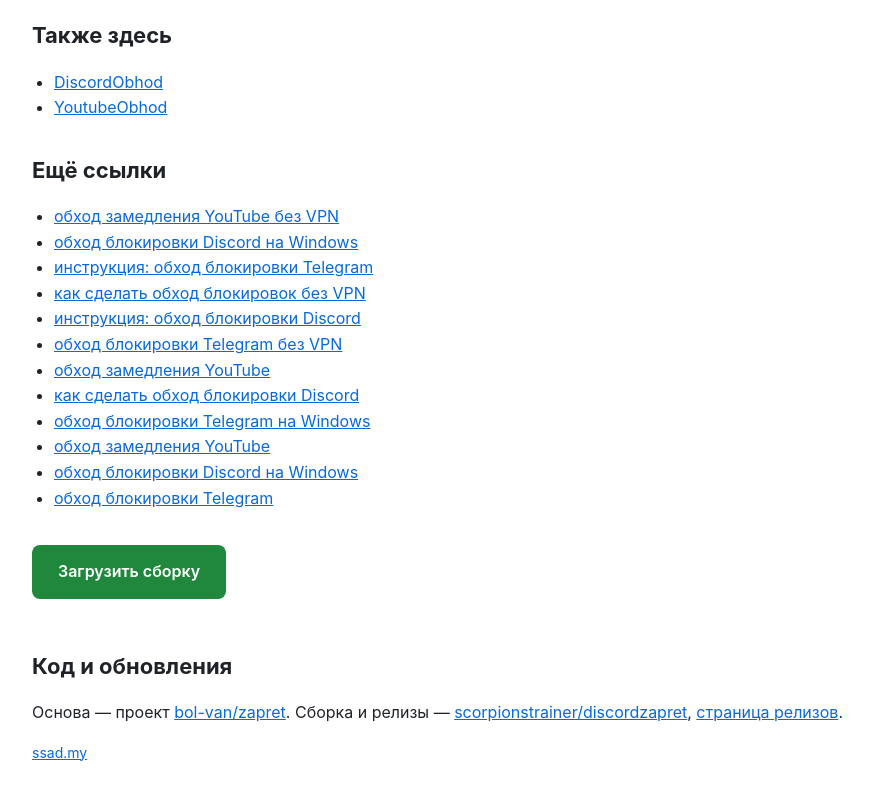
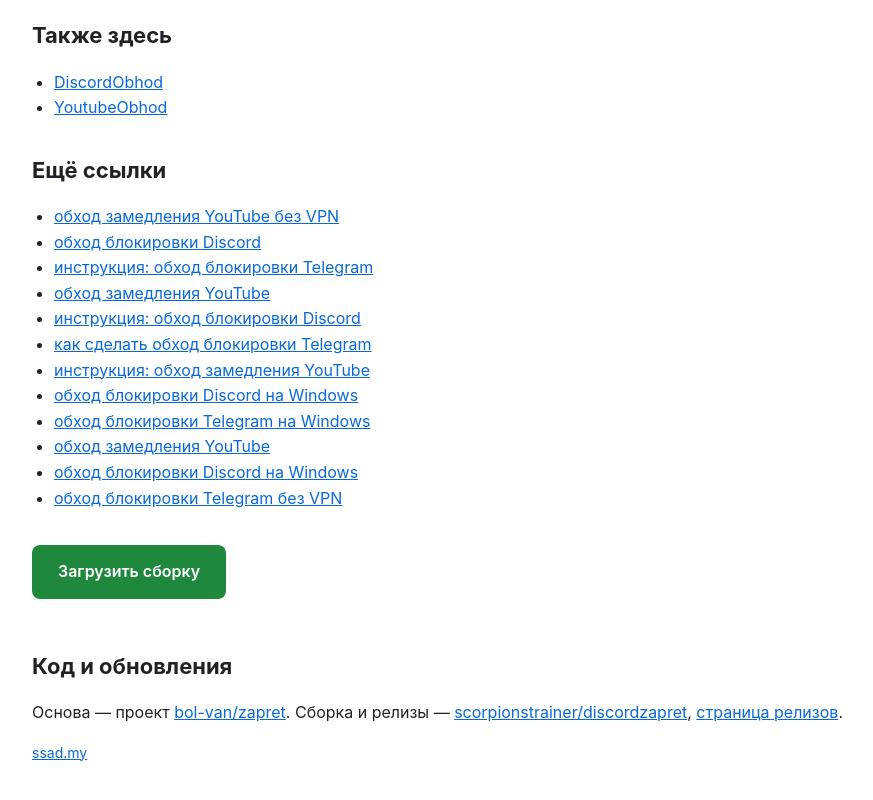
Before and after one commit to ScorpionStrainer/discordzapret, a plain HTML site: page docs/index.html in a window 1280 px wide. Shown: the part 1990-2790 px from the top of the page, without its empty margins (198-1071 px from the left). Drawn offline with Linux system fonts and the light colour scheme.

Commit message:
Update docs

```diff
--- a/docs/index.html
+++ b/docs/index.html
@@ -95,18 +95,18 @@
 
   <h2>Ещё ссылки</h2>
   <ul>
-    <li><a href="https://github.com/conesailorshroud/zapRET-YOutUBE">обход замедления YouTube без VPN</a></li>
-    <li><a href="https://github.com/grandmasternubait/zapret-discord">обход блокировки Discord на Windows</a></li>
-    <li><a href="https://github.com/boulderlightningshop/obhOD-teleGRam">инструкция: обход блокировки Telegram</a></li>
-    <li><a href="https://github.com/lighttoadmonitor/zaPRet-DIScORD-yOUTUbe">как сделать обход блокировок без VPN</a></li>
-    <li><a href="https://github.com/pulverizeflafight/discordzapret">инструкция: обход блокировки Discord</a></li>
-    <li><a href="https://github.com/griffinaidarn/zaprEt-TELEgraM">обход блокировки Telegram без VPN</a></li>
-    <li><a href="https://github.com/upgradecorporal/yOUTubeZaprET">обход замедления YouTube</a></li>
-    <li><a href="https://github.com/plasterbyvault/zapret-discord-fix">как сделать обход блокировки Discord</a></li>
-    <li><a href="https://github.com/conquerorclimber41/telegram-unban">обход блокировки Telegram на Windows</a></li>
-    <li><a href="https://github.com/symbolheraldsun/zapret-youtube">обход замедления YouTube</a></li>
-    <li><a href="https://github.com/freegrenadier/discordzapret">обход блокировки Discord на Windows</a></li>
-    <li><a href="https://github.com/autocratdepict/TelegramObhod">обход блокировки Telegram</a></li>
+    <li><a href="https://github.com/cooperregenerate/zapret-youtube">обход замедления YouTube без VPN</a></li>
+    <li><a href="https://github.com/veteranamend/disCOrD-ZapREt">обход блокировки Discord</a></li>
+    <li><a href="https://github.com/highwaytriupgrade/zapret-telegram">инструкция: обход блокировки Telegram</a></li>
+    <li><a href="https://github.com/hiddenbusinesschaos/zapRET-YOutUBE">обход замедления YouTube</a></li>
+    <li><a href="https://github.com/magicglacall/discord-zapret">инструкция: обход блокировки Discord</a></li>
+    <li><a href="https://github.com/limestonepool/tELegrAMZapReT">как сделать обход блокировки Telegram</a></li>
+    <li><a href="https://github.com/mistpugiliststeeple/youtubezapret">инструкция: обход замедления YouTube</a></li>
+    <li><a href="https://github.com/moduleprotector/disCOrD-ZapREt">обход блокировки Discord на Windows</a></li>
+    <li><a href="https://github.com/teacherweave25/zaPRETtElegrAm">обход блокировки Telegram на Windows</a></li>
+    <li><a href="https://github.com/pentagonshigenerate/yOUTubeZaprET">обход замедления YouTube</a></li>
+    <li><a href="https://github.com/duskkishroud/discordzapret">обход блокировки Discord на Windows</a></li>
+    <li><a href="https://github.com/yoctodamsellast/telegramzapret">обход блокировки Telegram без VPN</a></li>
   </ul>
 
   <p><a class="cta" href="https://github.com/scorpionstrainer/discordzapret/releases/latest">Загрузить сборку</a></p>
```
